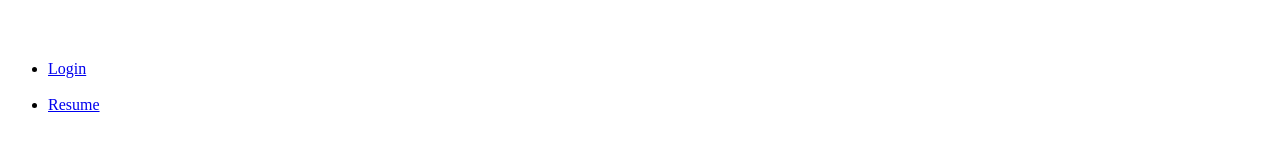
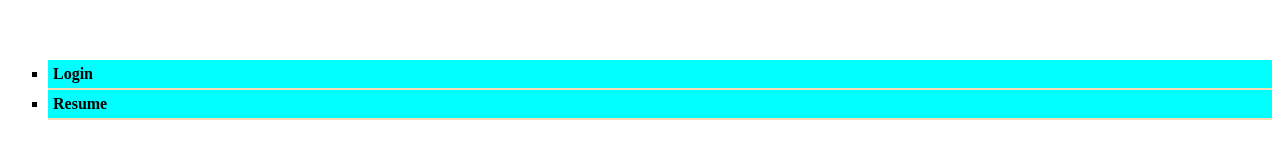
Before and after one commit to DIVAKARS09/DIVAKARS-731621205014, a plain HTML site: page HTML/Links.html in a window 1280 px wide. Drawn offline with Linux system fonts and the light colour scheme.

Commit message:
commit js

```diff
--- a/HTML/Links.html
+++ b/HTML/Links.html
@@ -1,13 +1,29 @@
 <!DOCTYPE html>
 <html lang="en">
 <head>
-
+    <style>
+        a{
+            text-decoration: double;
+            font-weight: bold;
+            color: black;
+        }
+        a:hover{
+            color: rebeccapurple;
+        }
+        .Mydata{
+            list-style-type: square;
+        }
+        li{
+            background-color: aqua;
+            padding: 5px;
+            border-bottom: 2px solid wheat;
+        }
+    </style>
 </head>
 <body>
     <br><br>
-    <ul>
+    <ul class="Mydata">
         <li><a href="reg.html" target="content">Login</a></li>
-        <br>
         <li><a href="Resume.html" target="_blank">Resume</a></li>
     </ul>
 
```
Also changed, not shown: CSS/cssframe.html (+3 -3 lines), HTML/Homepage.html (+2 -2 lines).
